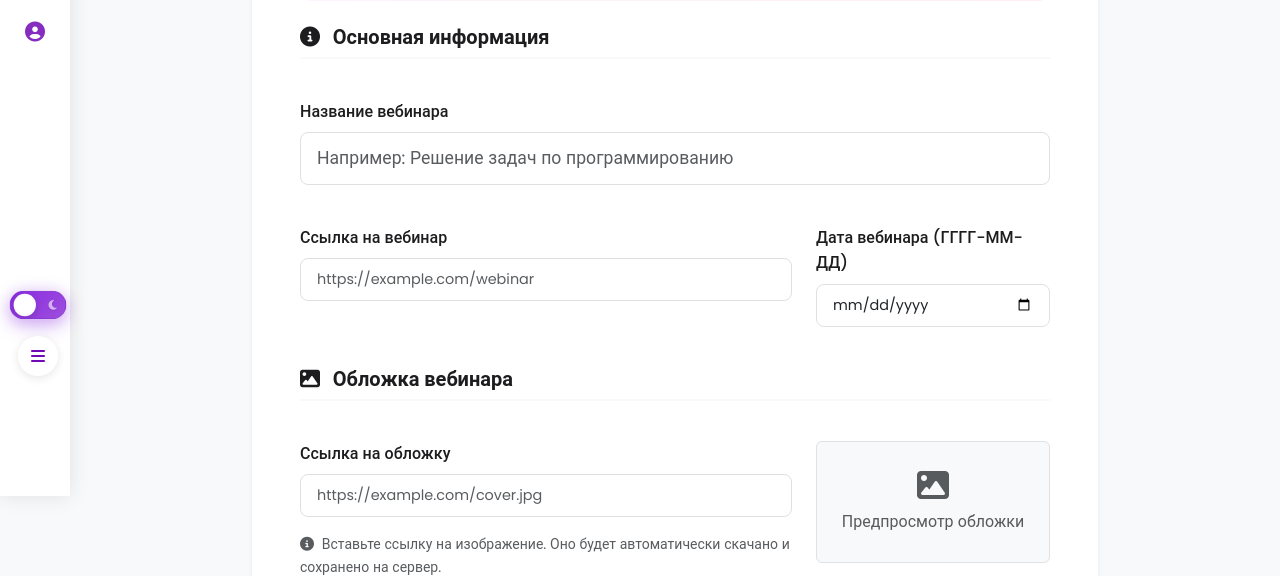
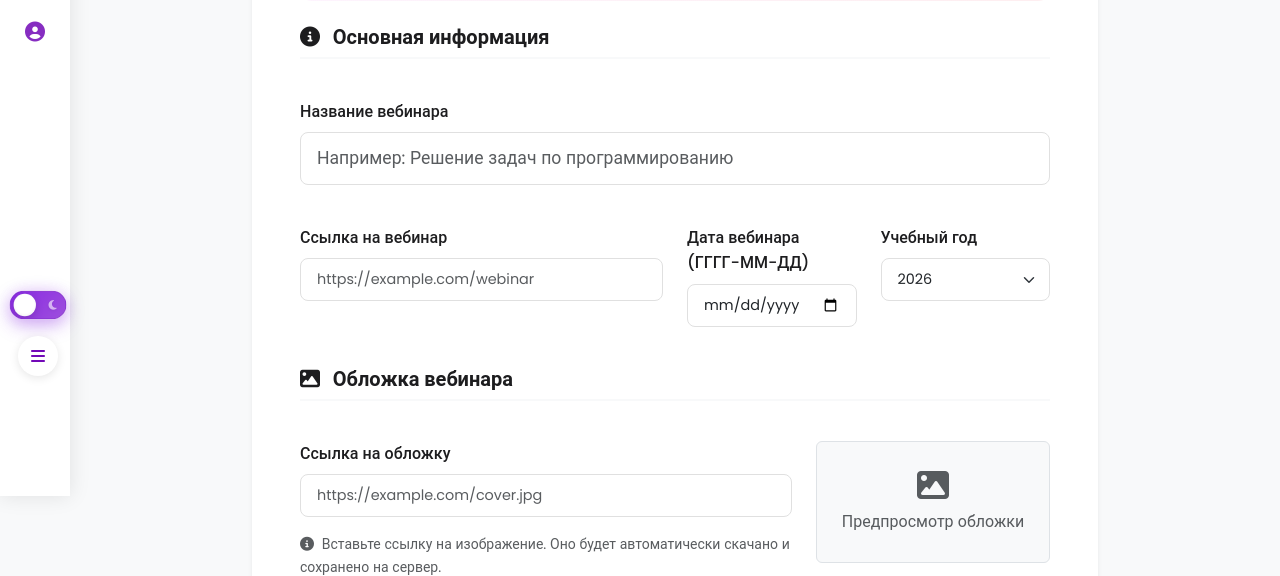
Before and after one commit to mertismk/CyberOrg, a Flask app: template app/webinars/templates/webinars/webinar_form.html in a window 1280 px wide. Shown: the part 304-880 px from the top of the page. Run offline with Flask 3, Linux system fonts and the light colour scheme; a user stored in the database is signed in; tables that the repository leaves empty hold one stand-in row (values such as "Sample post"); the template is opened without the code that fills it: values that come from a table or form of the project are taken from there, most other values are stand-ins (such as "Sample title", 1, 10 or a date in 2020); data that the repository does not hold is empty; some libraries are stand-ins or nearby versions.

Commit message:
2.0: change year in webinar

```diff
--- a/app/webinars/forms.py
+++ b/app/webinars/forms.py
@@ -16,7 +16,7 @@ CATEGORY_CHOICES = [
 
 # Choices для учебного года
 current_year = datetime.now().year
-ACADEMIC_YEAR_CHOICES = [(year, str(year)) for year in range(2026, current_year + 2)] + [(year, str(year)) for year in range(2025, 2026)]
+ACADEMIC_YEAR_CHOICES = [(year, str(year)) for year in range(2025, current_year + 2)]
 
 class MultiCheckboxField(SelectMultipleField):
     """Поле для множественного выбора с чекбоксами"""
@@ -45,7 +45,7 @@ class WebinarForm(FlaskForm):
     url = StringField('Ссылка на вебинар', validators=[DataRequired(), URL(message='Некорректный URL вебинара')])
     date = DateField('Дата вебинара (ГГГГ-ММ-ДД)', format='%Y-%m-%d', validators=[Optional()])
     task_numbers = StringField('Номера заданий (через запятую)', validators=[Optional(), validate_task_numbers])
-    academic_year = IntegerField('Учебный год', default=2026, render_kw={'type': 'hidden'})  # Скрытое поле
+    academic_year = SelectField('Учебный год', choices=ACADEMIC_YEAR_CHOICES, default=2026, coerce=int)
     exam_type = SelectField('Тип экзамена', choices=[('ege', 'ЕГЭ'), ('oge', 'ОГЭ')], default='ege', render_kw={'readonly': True})
 
     # Чекбоксы для типа решения (без изменений)
--- a/app/webinars/templates/webinars/_webinars_list.html
+++ b/app/webinars/templates/webinars/_webinars_list.html
@@ -66,6 +66,11 @@
                         <span class="text-muted">
                             <i class="fas fa-calendar-alt me-1"></i> {{ webinar.date|moscow_time if webinar.date else 'Не указано' }}
                         </span>
+                        <span class="text-muted">
+                            <i class="fas fa-graduation-cap me-1"></i> {{ webinar.academic_year }}
+                        </span>
+                    </div>
+                    <div class="d-flex justify-content-end align-items-center mb-2" style="font-size: 0.75rem;">
                         <span class="text-muted">
                             <i class="fas fa-hashtag"></i> {{ webinar.url[-5:] if webinar.url|length >= 5 else webinar.url }}
                         </span>
--- a/app/webinars/templates/webinars/webinar_form.html
+++ b/app/webinars/templates/webinars/webinar_form.html
@@ -73,7 +73,6 @@
                 <div class="card-body p-4 p-md-5">
                     <form method="POST" novalidate id="webinar-form">
                         {{ form.hidden_tag() }}
-                        {{ form.academic_year() }}
 
                         <!-- Индикатор типа экзамена -->
                         <div class="alert alert-{{ 'primary' if exam_type == 'ege' else 'info' }} border-0 mb-4"
@@ -95,11 +94,14 @@
                             <div class="col-12">
                                 {{ render_field(form.title, class='form-control form-control-lg', label_visible=True, placeholder='Например: Решение задач по программированию') }}
                             </div>
-                            <div class="col-md-8">
+                            <div class="col-md-6">
                                 {{ render_field(form.url, class='form-control', label_visible=True, placeholder='https://example.com/webinar') }}
                             </div>
-                            <div class="col-md-4">
+                            <div class="col-md-3">
                                 {{ render_field(form.date, class='form-control', type='date', label_visible=True) }}
+                            </div>
+                            <div class="col-md-3">
+                                {{ render_field(form.academic_year, class='form-select', label_visible=True) }}
                             </div>
                         </div>
 
```
Also changed, not shown: app/webinars/routes.py (+11 -0 lines).
